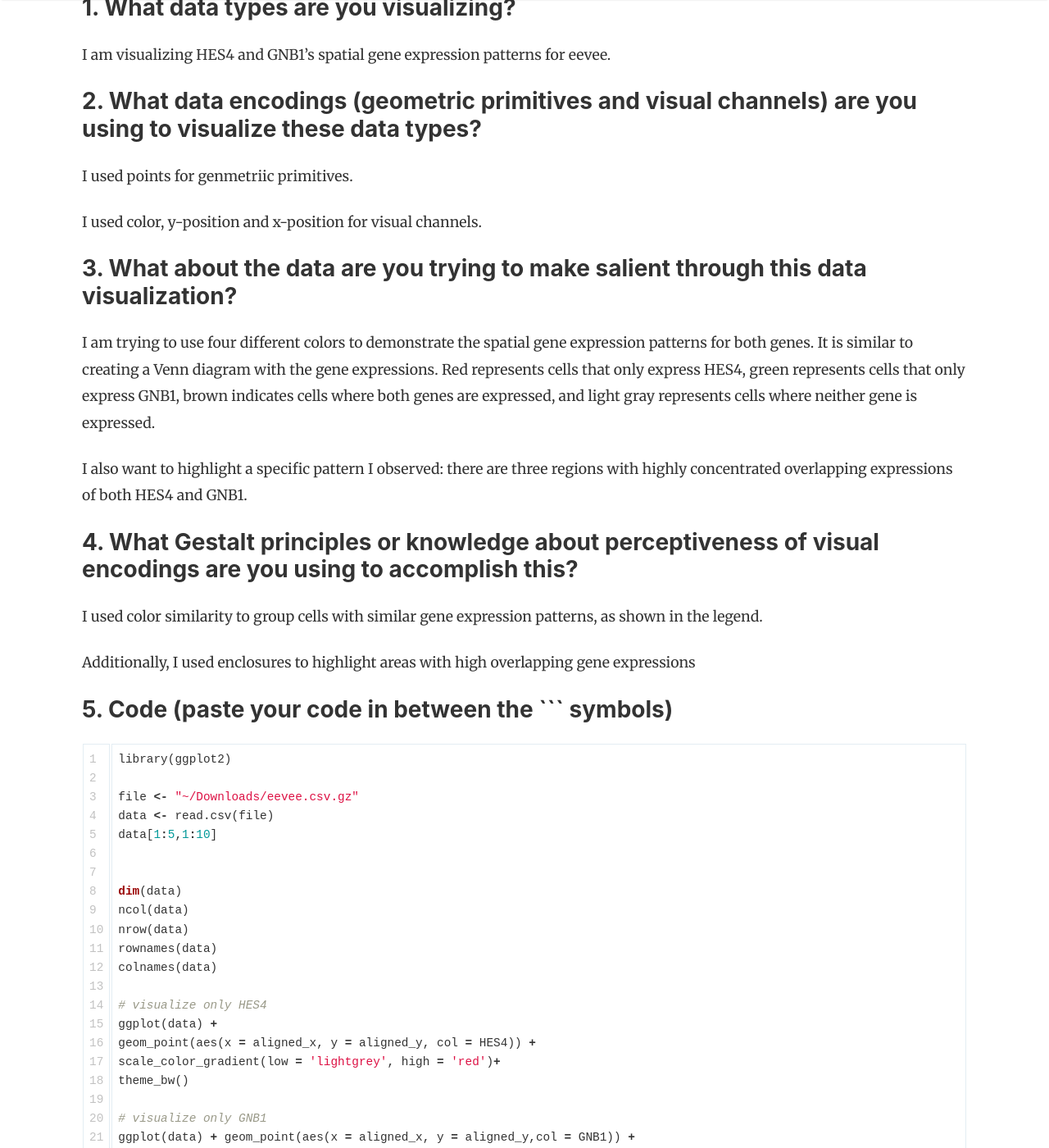
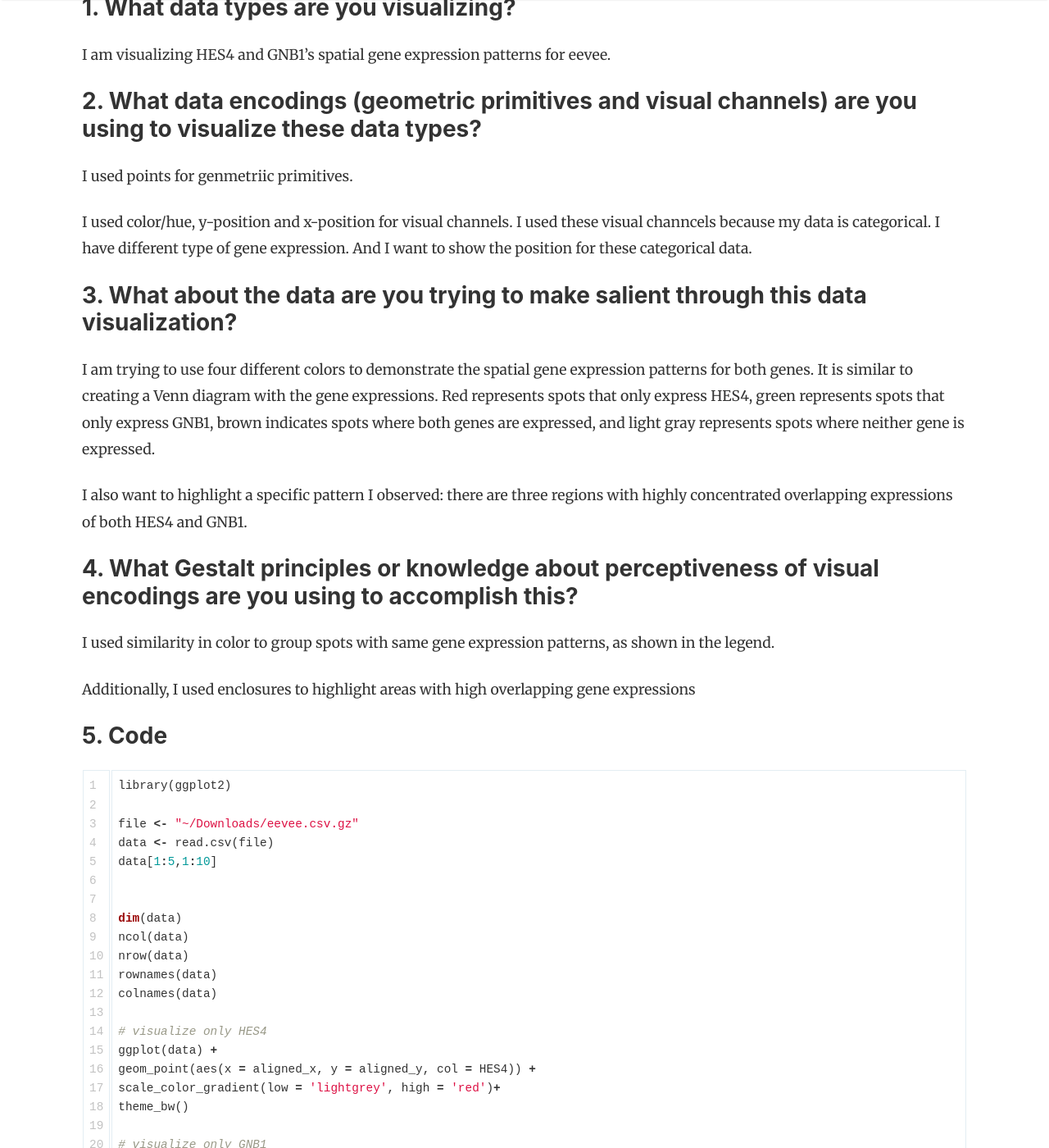
Before and after one commit to JEFworks-Lab/genomic-data-visualization-2025, a Jekyll site: the page built from _posts/2025-1-29-ymo6.md, in a window 1280 px wide and 1400 px high, scrolled down 1189 px. Shown: the whole window at 82% size. Built offline with Jekyll 4.4.1, drawn with Linux system fonts in a browser that asks for light colours; nearby versions of some CDN libraries; comment, search, counter and statistics services are not loaded.

Commit message:
Update 2025-1-29-ymo6.md to explain visual channels

````diff
--- a/_posts/2025-1-29-ymo6.md
+++ b/_posts/2025-1-29-ymo6.md
@@ -14,20 +14,20 @@ I am visualizing HES4 and GNB1's spatial gene expression patterns for eevee.
 ### 2. What data encodings (geometric primitives and visual channels) are you using to visualize these data types?
 I used points for genmetriic primitives.
 
-I used color, y-position and x-position for visual channels.
+I used color/hue, y-position and x-position for visual channels. I used these visual channcels because my data is categorical. I have different type of gene expression.  And I want to show the position for these categorical data.
 
 ### 3. What about the data are you trying to make salient through this data visualization?
-I am trying to use four different colors to demonstrate the spatial gene expression patterns for both genes. It is similar to creating a Venn diagram with the gene expressions. Red represents cells that only express HES4, green represents cells that only express GNB1, brown indicates cells where both genes are expressed, and light gray represents cells where neither gene is expressed.
+I am trying to use four different colors to demonstrate the spatial gene expression patterns for both genes. It is similar to creating a Venn diagram with the gene expressions. Red represents spots that only express HES4, green represents spots that only express GNB1, brown indicates spots where both genes are expressed, and light gray represents spots where neither gene is expressed.
 
 I also want to highlight a specific pattern I observed: there are three regions with highly concentrated overlapping expressions of both HES4 and GNB1.
 
 
 ### 4. What Gestalt principles or knowledge about perceptiveness of visual encodings are you using to accomplish this?
-I used color similarity to group cells with similar gene expression patterns, as shown in the legend.
+I used similarity in color to group spots with same gene expression patterns, as shown in the legend.
 
 Additionally, I used enclosures to highlight areas with high overlapping gene expressions
 
-### 5. Code (paste your code in between the ``` symbols)
+### 5. Code
 
 ```r
 library(ggplot2)
````
